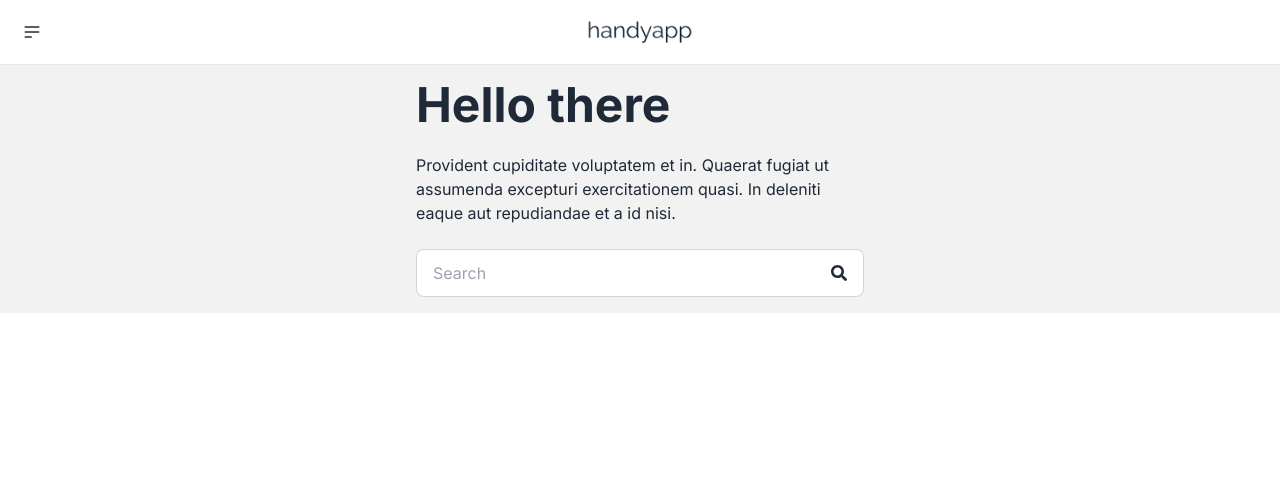
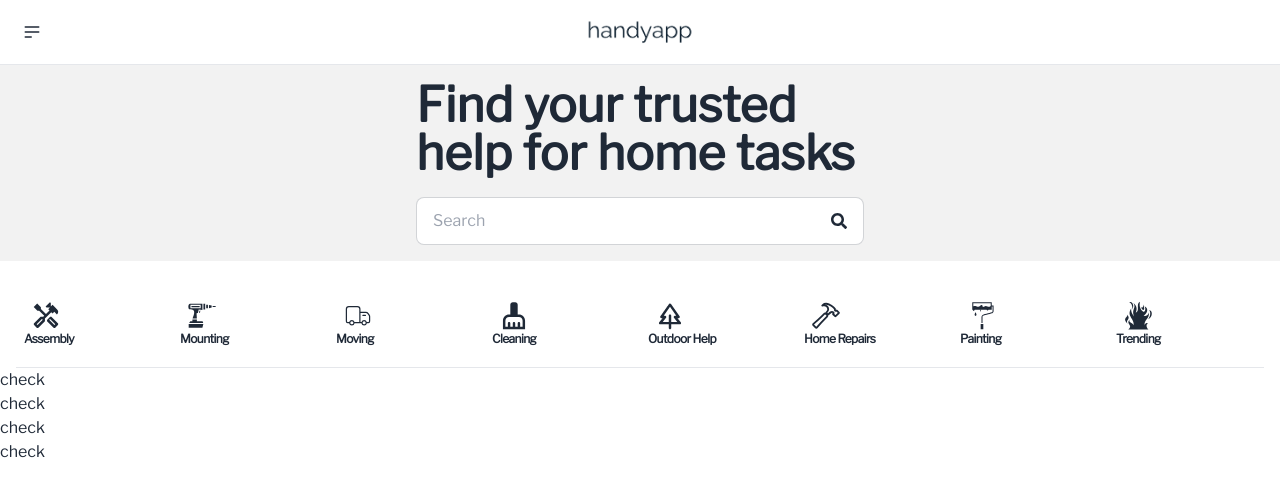
Before and after one commit to Parselinho/handy, a Next.js app: page / in a window 1280 px wide. Shown: the top 496 px of the page. Built offline with nearby package versions, Linux system fonts and the light colour scheme.

Commit message:
after hero homepage

```diff
--- a/src/app/globals.css
+++ b/src/app/globals.css
@@ -1,16 +1,12 @@
 @tailwind base;
 @tailwind components;
 @tailwind utilities;
-
 /* :root {
   --foreground-rgb: 0, 0, 0;
   --background-start-rgb: 214, 219, 220;
   --background-end-rgb: 255, 255, 255;
 }
 
-body {
-  color: rgb(var(--foreground-rgb));
-} */
 
 /* loading page style : */
 .loading {
--- a/src/app/layout.tsx
+++ b/src/app/layout.tsx
@@ -1,11 +1,11 @@
 import type { Metadata } from "next";
-import { Inter } from "next/font/google";
+import { Libre_Franklin } from "next/font/google";
 import "./globals.css";
 // import ToastProvider from "./(components)/Toastify";
 import { Toaster } from "react-hot-toast";
 import Header from "@/components/header/Header";
 
-const inter = Inter({ subsets: ["latin"] });
+const libre = Libre_Franklin({ subsets: ["latin"], weight: "400" });
 
 export const metadata: Metadata = {
   title: "Create Next App",
@@ -18,11 +18,13 @@ export default function RootLayout({
   children: React.ReactNode;
 }>) {
   return (
-    <html lang="en">
-      <body className={inter.className}>
+    <html lang="en" className="h-screen">
+      <body className={libre.className}>
         <Header />
-        {children}
-        <Toaster />
+        <main>
+          {children}
+          <Toaster />
+        </main>
       </body>
     </html>
   );
--- a/src/app/page.tsx
+++ b/src/app/page.tsx
@@ -1,10 +1,16 @@
 import Link from "next/link";
-import Hero from "@/components/hero/Hero";
+import Hero from "@/components/home/Hero";
+import TasksMenu from "@/components/home/TasksMenu";
 
 export default function Home() {
   return (
-    <main className="flex min-h-screen flex-col items-center justify-between">
+    <>
       <Hero />
-    </main>
+      <TasksMenu />
+      <div>check</div>
+      <div>check</div>
+      <div>check</div>
+      <div>check</div>
+    </>
   );
 }
--- a/src/components/header/DropDown.tsx
+++ b/src/components/header/DropDown.tsx
@@ -1,4 +1,5 @@
 import Link from "next/link";
+import NavLink from "./NavLink";
 
 const DropDown = () => {
   return (
@@ -24,15 +25,13 @@ const DropDown = () => {
         className="menu menu-sm dropdown-content mt-3 z-[1] p-2 shadow bg-base-100 rounded-box w-52"
       >
         <li>
-          <Link href="/">Services (test)</Link>
+          <NavLink href="/" text="Services" />
         </li>
         <li>
-          <div className="row">
-            <Link href="/auth/sign-up">Sign up / Login</Link>
-          </div>
+          <NavLink href="/auth/sign-up" text="Sign up / Login" />
         </li>
         <li>
-          <Link href="/">Test</Link>
+          <NavLink href="/" text="test" />
         </li>
       </ul>
     </div>
--- /dev/null
+++ b/src/components/header/NavLink.tsx
@@ -0,0 +1,9 @@
+"use client";
+import Link from "next/link";
+import { usePathname } from "next/navigation";
+
+const NavLink = ({ href, text }: { href: string; text: string }) => {
+  const path = usePathname();
+  return <Link href={href}>{text}</Link>;
+};
+export default NavLink;
--- a/src/components/header/check2.tsx
+++ /dev/null
@@ -1,46 +0,0 @@
-const Header = () => {
-  return (
-    <div className="navbar bg-base-100">
-      <div className="navbar-start">
-        <div className="dropdown">
-          <div tabIndex={0} role="button" className="btn btn-ghost btn-circle">
-            <svg
-              xmlns="http://www.w3.org/2000/svg"
-              className="h-5 w-5"
-              fill="none"
-              viewBox="0 0 24 24"
-              stroke="currentColor"
-            >
-              <path
-                strokeLinecap="round"
-                strokeLinejoin="round"
-                strokeWidth="2"
-                d="M4 6h16M4 12h16M4 18h7"
-              />
-            </svg>
-          </div>
-          <ul
-            tabIndex={0}
-            className="menu menu-sm dropdown-content mt-3 z-[1] p-2 shadow bg-base-100 rounded-box w-52"
-          >
-            <li>
-              <a>Homepage</a>
-            </li>
-            <li>
-              <a>Portfolio</a>
-            </li>
-            <li>
-              <a>About</a>
-            </li>
-          </ul>
-        </div>{" "}
-        {/* here finish*/}
-      </div>
-      <div className="navbar-center">
-        <a className="btn btn-ghost text-xl">daisyUI</a>
-      </div>
-      <div className="navbar-end"></div>
-    </div>
-  );
-};
-export default Header;
--- a/src/components/hero/Hero.jsx
+++ b/src/components/home/Hero.tsx
@@ -5,12 +5,9 @@ const Hero = () => {
     <div className="hero bg-base-200">
       <div className="hero-content">
         <div className="max-w-md">
-          <h1 className="text-5xl font-bold">Hello there</h1>
-          <p className="py-6">
-            Provident cupiditate voluptatem et in. Quaerat fugiat ut assumenda
-            excepturi exercitationem quasi. In deleniti eaque aut repudiandae et
-            a id nisi.
-          </p>
+          <h1 className="text-5xl font-bold mb-5">
+            Find your trusted help for home tasks
+          </h1>
           <label className="input input-bordered flex items-center gap-2">
             <input type="text" className="grow" placeholder="Search" />
             <button>
--- /dev/null
+++ b/src/components/home/TaskItem.tsx
@@ -0,0 +1,30 @@
+const TaskItem = ({
+  iconComponent: Icon,
+  label,
+}: {
+  iconComponent: any;
+  label: string;
+}) => {
+  return (
+    <div
+      className="text-center flex-col grow shrink-0"
+      style={{ flexBasis: "105px" }}
+    >
+      <div
+        className="relative flex flex-col justify-center"
+        style={{ height: "46px" }}
+      >
+        <Icon style={{ height: "50", width: "60" }} />
+        <span className="leading-none tracking-normal">
+          <label
+            className="m-0 font-bold text-xs tracking-tighter leading-snug text-center flex shrink-0 flex-grow-1 pl-2 pr-2 cursor-pointer"
+            style={{ flexBasis: "40px" }}
+          >
+            {label}
+          </label>
+        </span>
+      </div>
+    </div>
+  );
+};
+export default TaskItem;
--- /dev/null
+++ b/src/components/home/TasksMenu.tsx
@@ -0,0 +1,29 @@
+import { MdOutlineHandyman, MdCleaningServices } from "react-icons/md";
+import { GiDrill, GiPaintRoller, GiCelebrationFire } from "react-icons/gi";
+import { CiDeliveryTruck } from "react-icons/ci";
+import { TiTree } from "react-icons/ti";
+import { IoHammerOutline } from "react-icons/io5";
+import TaskItem from "./TaskItem";
+
+const TasksMenu = () => {
+  return (
+    <>
+      <div className="w-full ml-auto mr-auto box-border block pl-4 pr-4 mt-0">
+        <div className="overflow-auto">
+          <div className="flex flex-row flex-no-wrap mb-5 mt-10">
+            <TaskItem iconComponent={MdOutlineHandyman} label="Assembly" />
+            <TaskItem iconComponent={GiDrill} label="Mounting" />
+            <TaskItem iconComponent={CiDeliveryTruck} label="Moving" />
+            <TaskItem iconComponent={MdCleaningServices} label="Cleaning" />
+            <TaskItem iconComponent={TiTree} label="Outdoor Help" />
+            <TaskItem iconComponent={IoHammerOutline} label="Home Repairs" />
+            <TaskItem iconComponent={GiPaintRoller} label="Painting" />
+            <TaskItem iconComponent={GiCelebrationFire} label="Trending" />
+          </div>
+        </div>
+        <hr />
+      </div>
+    </>
+  );
+};
+export default TasksMenu;
```
